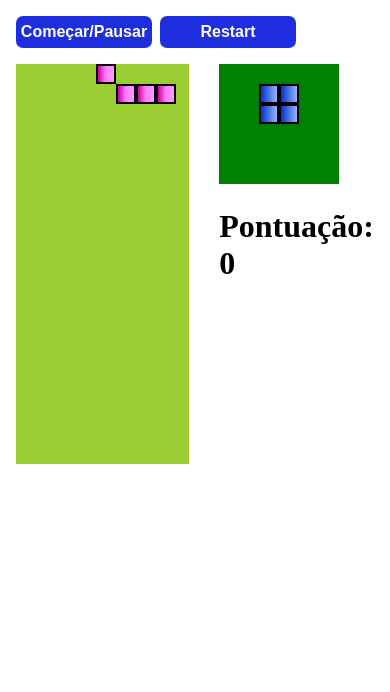
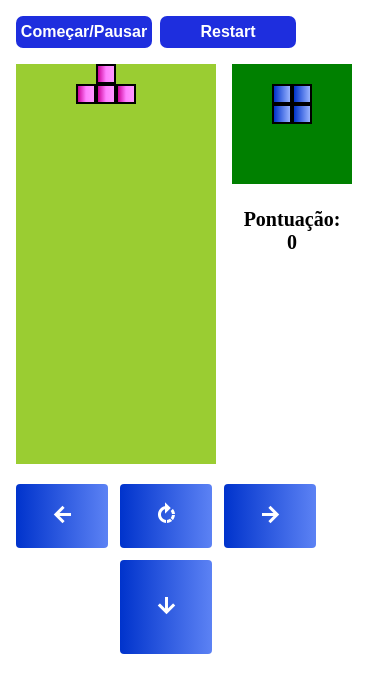
Before and after one commit to CleytonPinheiro/tetris-js, a website: page index.html in a window 390 px wide. Drawn offline with Linux system fonts and the light colour scheme.

Commit message:
Responsividade para celular

```diff
--- a/index.html
+++ b/index.html
@@ -4,6 +4,7 @@
     <meta charset="UTF-8">
     <meta http-equiv="X-UA-Compatible" content="IE=edge">
     <meta name="viewport" content="width=device-width, initial-scale=1.0">
+    <link href="https://fonts.googleapis.com/icon?family=Material+Icons" rel="stylesheet">
     <link rel="stylesheet" href="styles.css">
     <title>Tetris - Js</title>
 </head>
@@ -274,6 +275,24 @@
                 </h3>
             </div>
         </div>
+
+        <div class="mobile-buttons-container">
+            <button class="left-button">
+                <span class="material-icons">arrow_back</span>
+            </button>
+            <button class="rotate-button">
+                <span class="material-icons">rotate_right</span>
+            </button>
+            <button class="right-button">
+                <span class="material-icons">arrow_forward</span>
+            </button>
+
+            <div></div>
+
+            <button class="down-button">
+                <span class="material-icons">arrow_downward</span>
+            </button>
+        </div>
     </div>
 </body>
 
--- a/index.js
+++ b/index.js
@@ -290,3 +290,21 @@ function controlKeyboard(event) {
     }
   }
 };
+
+const isMobile = window.matchMedia('(max-width: 990px)').matches;
+if(isMobile) {
+  const mobileButtons = document.querySelectorAll(".mobile-buttons-container button");
+  mobileButtons.forEach(button => button.addEventListener("click", () => {
+    if(timerId) {
+      if(button.classList[0] === "left-button") {
+      moveLeft();
+    } else if(button.classList[0] === "right-button") {
+      moveRight();
+    } else if(button.classList[0] === "rotate-button") {
+      rotate();
+    } else if(button.classList[0] === "down-button") {
+      moveDown();
+    }
+    }
+  }));
+};
--- a/styles.css
+++ b/styles.css
@@ -110,3 +110,45 @@ body {
 .pink {
     background: linear-gradient(to right, #cc0099, #ff80ff, #ff99ff);
 }
+
+.mobile-buttons-container {
+    margin-top: 20px;
+    max-width: 300px;
+    display: none;
+    grid-template-columns: repeat(3, 1fr);
+    grid-template-rows: 64px 94px;
+    gap: 12px;
+}
+
+.mobile-buttons-container button {
+    background: linear-gradient(to right, #0033cc, #5c82f4);
+    border: none;
+    border-radius: 4px;
+}
+
+.mobile-buttons-container button span {
+    color: white;
+    font-weight: bold;
+}
+
+/*RESPONSIVIDADE */
+
+@media(max-width: 470px) {
+    .mobile-buttons-container {
+        display: grid;
+    }
+}
+
+@media (max-width: 470px) {
+    .content-right {
+        margin-left: 16px;
+    }
+    .content-right h3{
+        font-size: 20px;
+        text-align: center;
+    }
+
+    .score {
+        display: block;
+    }
+}
```
